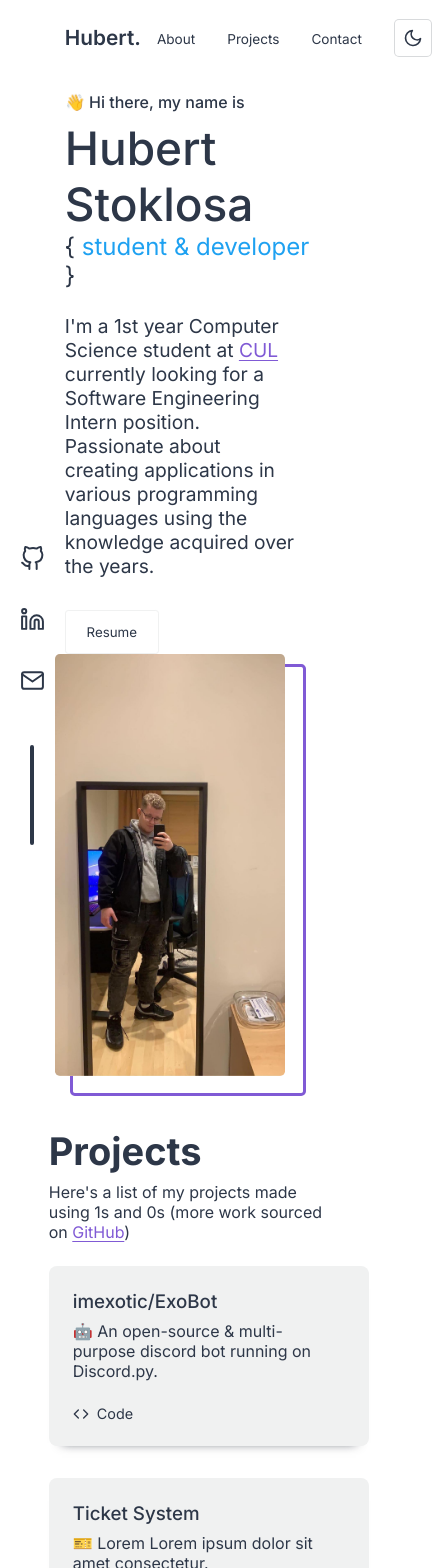
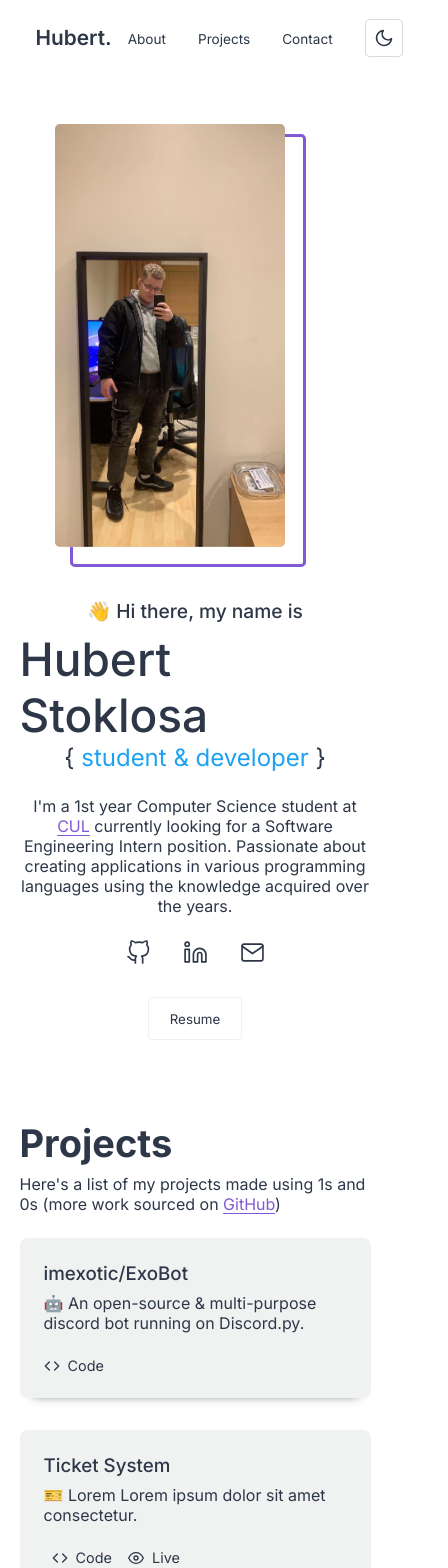
Before and after one commit to imexotic/portfolio-v1, a React (Create React App) app: page / in a window 390 px wide. Shown: the top 1568 px of the page, 448 px wide, since content can reach past the window. Built offline with nearby package versions, Linux system fonts and the light colour scheme.

Commit message:
implement media queries for different screen sizes

```diff
--- a/src/App.css
+++ b/src/App.css
@@ -68,9 +68,29 @@ ul {
    color: var(--secondary-color);
 }
 
+/* Shared Components */
+
+@media screen and (max-width: 767px) {
+   .container {
+      width: 90% !important;
+   }
+
+   .social-sidebar {
+      display: none;
+   }
+
+   #hero-section .social-links {
+      display: flex;
+   }
+
+   footer .social-links {
+      display: flex;
+   }
+}
+
 .container {
    width: 75%;
-   max-width: 900px;
+   max-width: 1000px;
    /* min-width: 50%;
    max-width: 900px; */
    padding: 1rem;
--- a/src/components/Contact/Contact.css
+++ b/src/components/Contact/Contact.css
@@ -1,7 +1,7 @@
 #contact-section {
    background-color: var(--background);
    min-height: 75vh;
-   padding: 5rem 0;
+   padding: 3rem 0;
 }
 
 #contact-section .container {
@@ -17,14 +17,15 @@
 }
 
 #contact-section .description {
-   margin: 0.5rem 0 4rem 0;
+   margin-top: 0.5rem;
    text-align: center;
    min-width: 70%;
 }
 
 .contact-form {
-   width: 50%;
-   min-width: 70%;
+   width: 60%;
+   min-width: 350px;
+   margin-top: 3rem;
    display: flex;
    flex-direction: column;
    place-items: center;
--- a/src/components/Hero/Hero.css
+++ b/src/components/Hero/Hero.css
@@ -7,6 +7,7 @@
 #hero-section .container {
    min-height: 70vh;
    display: flex;
+   flex-direction: row-reverse;
    justify-content: space-between;
    align-items: center;
 }
@@ -38,13 +39,9 @@
    transform: translate(7px, 5px);
 }
 
-.hero-content {
-   max-width: 700px;
-}
-
 .hero-pretitle {
    color: var(--primary-color);
-   font-size: 1rem;
+   font-size: 1.2rem;
    font-weight: 500;
    margin-bottom: 0.5rem;
 }
@@ -80,9 +77,20 @@
 
 .hero-text {
    margin-top: 1.5rem;
-   width: 90%;
-   font-size: 1.2rem;
+   width: 80%;
+   font-size: 1rem;
    color: var(--primary-color);
+}
+
+#hero-section .social-links {
+   display: none;
+   flex-direction: row;
+   justify-content: flex-start;
+   margin-top: 1.5rem;
+}
+
+#hero-section .social-link {
+   margin: 0 1rem;
 }
 
 .hero-cta {
@@ -102,6 +110,24 @@
 @media screen and (max-width: 930px) {
    #hero-section .container {
       flex-direction: column;
+      padding: 3rem 0;
+   }
+
+   .hero-image {
+      /* margin-top: 2rem; */
+      margin-bottom: 3rem;
+   }
+
+   .hero-content {
+      display: flex;
+      flex-direction: column;
+      justify-content: center;
+      align-items: center;
+   }
+
+   .hero-text {
+      width: 100%;
+      text-align: center;
    }
 }
 
--- a/src/components/Hero/Hero.jsx
+++ b/src/components/Hero/Hero.jsx
@@ -1,10 +1,14 @@
 import "./Hero.css";
 import me from "../../assets/me.jpg";
+import SocialLinks from "../Social/SocialLinks";
 
 const Hero = () => {
    return (
       <section id="hero-section">
          <div className="container">
+            <div className="hero-image">
+               <img src={me} alt="me" />
+            </div>
             <div className="hero-content">
                <h3 className="hero-pretitle">
                   <span className="wave">👋</span> Hi there, my name is
@@ -22,10 +26,8 @@ const Hero = () => {
                   </a>{" "}
                   currently looking for a Software Engineering Intern position. Passionate about creating applications in various programming languages using the knowledge acquired over the years.
                </p>
+               <SocialLinks />
                <button className="hero-cta">Resume</button>
-            </div>
-            <div className="hero-image">
-               <img src={me} alt="me" />
             </div>
          </div>
       </section>
--- a/src/components/Navigation/Footer.css
+++ b/src/components/Navigation/Footer.css
@@ -1,5 +1,14 @@
 footer {
    background-color: var(--background);
+}
+
+footer .social-links {
+   flex-direction: row;
+   display: none;
+}
+
+footer .social-links .social-link {
+   margin: 1rem 1rem;
 }
 
 .footer-line {
@@ -7,7 +16,6 @@ footer {
 }
 
 footer .container {
-   height: 15vh;
    display: flex;
    flex-direction: column;
    justify-content: center;
@@ -33,9 +41,3 @@ footer p {
    font-weight: 400;
    color: var(--primary-color);
 }
-
-footer a {
-   text-decoration: underline;
-   text-underline-offset: 3px;
-   color: var(--secondary-color);
-}
--- a/src/components/Navigation/Footer.jsx
+++ b/src/components/Navigation/Footer.jsx
@@ -2,12 +2,15 @@ import "./Footer.css";
 
 import { IconContext } from "react-icons";
 import { FaReact } from "react-icons/fa";
+
+import { SocialLinks } from "../index";
 
 const Footer = () => {
    return (
       <footer>
          <div className="container">
             {/* <hr className="footer-line" /> */}
+            <SocialLinks />
             <p className="footer-text">
                Site developed with &nbsp;
                <IconContext.Provider value={{ color: "#61DBFB", className: "footer-icon" }}>
@@ -17,7 +20,7 @@ const Footer = () => {
             </p>
             <p className="copyright">
                &copy;&nbsp;
-               <a href="about" className="">
+               <a href="about" className="url-link">
                   Hubert Stoklosa
                </a>
                &nbsp; 2022 — All Rights Reserved
--- a/src/components/Projects/Projects.jsx
+++ b/src/components/Projects/Projects.jsx
@@ -124,10 +124,6 @@ const Projects = () => {
                      </a>
                   </div>
                </div>
-
-               {/* <div className="project-card"></div>
-               <div className="project-card"></div>
-               <div className="project-card"></div> */}
             </div>
          </div>
       </section>
--- /dev/null
+++ b/src/components/Social/SocialLinks.css
@@ -0,0 +1,27 @@
+.social-links {
+   display: flex;
+   flex-direction: column;
+   justify-content: center;
+   align-items: center;
+}
+
+.social-links .social-link {
+   display: flex;
+   margin: 1.5rem 0;
+}
+
+.social-links .social-link {
+   margin: 1rem 0;
+}
+
+.social-links .social-icon {
+   font-size: 25px;
+   stroke-width: 1.6px;
+   color: var(--primary-color);
+   transition: color, transform 0.25s cubic-bezier(0.645, 0.045, 0.355, 1);
+}
+
+.social-links .social-icon:hover {
+   color: var(--secondary-color);
+   transform: translateY(-3px);
+}
--- /dev/null
+++ b/src/components/Social/SocialLinks.jsx
@@ -0,0 +1,40 @@
+import "./SocialLinks.css";
+
+import { IconContext } from "react-icons";
+import { FiGithub, FiLinkedin, FiMail } from "react-icons/fi";
+
+const SocialLinks = () => {
+   return (
+      <ul className="social-links">
+         <li>
+            <a href="https://github.com/imexotic/" className="social-link">
+               <IconContext.Provider value={{ className: "social-icon" }}>
+                  <>
+                     <FiGithub />
+                  </>
+               </IconContext.Provider>
+            </a>
+         </li>
+         <li>
+            <a href="https://www.linkedin.com/in/hubert-stoklosa-8b9416224/" className="social-link">
+               <IconContext.Provider value={{ className: "social-icon" }}>
+                  <>
+                     <FiLinkedin />
+                  </>
+               </IconContext.Provider>
+            </a>
+         </li>
+         <li>
+            <a href="mailto:hubert.stoklosa23@gmail.com" className="social-link">
+               <IconContext.Provider value={{ className: "social-icon" }}>
+                  <>
+                     <FiMail />
+                  </>
+               </IconContext.Provider>
+            </a>
+         </li>
+      </ul>
+   );
+};
+
+export default SocialLinks;
--- a/src/components/Social/SocialSidebar.css
+++ b/src/components/Social/SocialSidebar.css
@@ -1,33 +1,10 @@
 .social-sidebar {
    position: fixed;
    bottom: -1px;
-   left: 5%;
+   left: 3%;
    display: flex;
    align-items: center;
    flex-direction: column;
-}
-
-.social-sidebar ul {
-   display: flex;
-   flex-direction: column;
-   justify-content: center;
-   align-items: center;
-}
-
-.social-sidebar ul li {
-   margin: 1rem 0;
-}
-
-.social-sidebar .sidebar-icon {
-   font-size: 25px;
-   stroke-width: 1.9px;
-   color: var(--primary-color);
-   transition: color, transform 0.25s cubic-bezier(0.645, 0.045, 0.355, 1);
-}
-
-.social-sidebar .sidebar-icon:hover {
-   color: var(--secondary-color);
-   transform: translateY(-3px);
 }
 
 .social-sidebar .line {
--- a/src/components/Social/SocialSidebar.jsx
+++ b/src/components/Social/SocialSidebar.jsx
@@ -1,40 +1,10 @@
 import "./SocialSidebar.css";
-
-import { IconContext } from "react-icons";
-import { FiGithub, FiLinkedin, FiMail } from "react-icons/fi";
+import SocialLinks from "./SocialLinks";
 
 const SocialSidebar = () => {
    return (
       <div className="social-sidebar">
-         <ul>
-            <li>
-               <a href="https://github.com/imexotic/">
-                  <IconContext.Provider value={{ className: "sidebar-icon" }}>
-                     <>
-                        <FiGithub />
-                     </>
-                  </IconContext.Provider>
-               </a>
-            </li>
-            <li>
-               <a href="https://www.linkedin.com/in/hubert-stoklosa-8b9416224/">
-                  <IconContext.Provider value={{ className: "sidebar-icon" }}>
-                     <>
-                        <FiLinkedin />
-                     </>
-                  </IconContext.Provider>
-               </a>
-            </li>
-            <li>
-               <a href="mailto:hubert.stoklosa23@gmail.com">
-                  <IconContext.Provider value={{ className: "sidebar-icon" }}>
-                     <>
-                        <FiMail />
-                     </>
-                  </IconContext.Provider>
-               </a>
-            </li>
-         </ul>
+         <SocialLinks />
          <div className="line"></div>
       </div>
    );
--- a/src/components/index.js
+++ b/src/components/index.js
@@ -3,4 +3,5 @@ export { default as Footer } from "./Navigation/Footer";
 export { default as Hero } from "./Hero/Hero";
 export { default as Projects } from "./Projects/Projects";
 export { default as Contact } from "./Contact/Contact";
+export { default as SocialLinks } from "./Social/SocialLinks";
 export { default as SocialSidebar } from "./Social/SocialSidebar";
```
